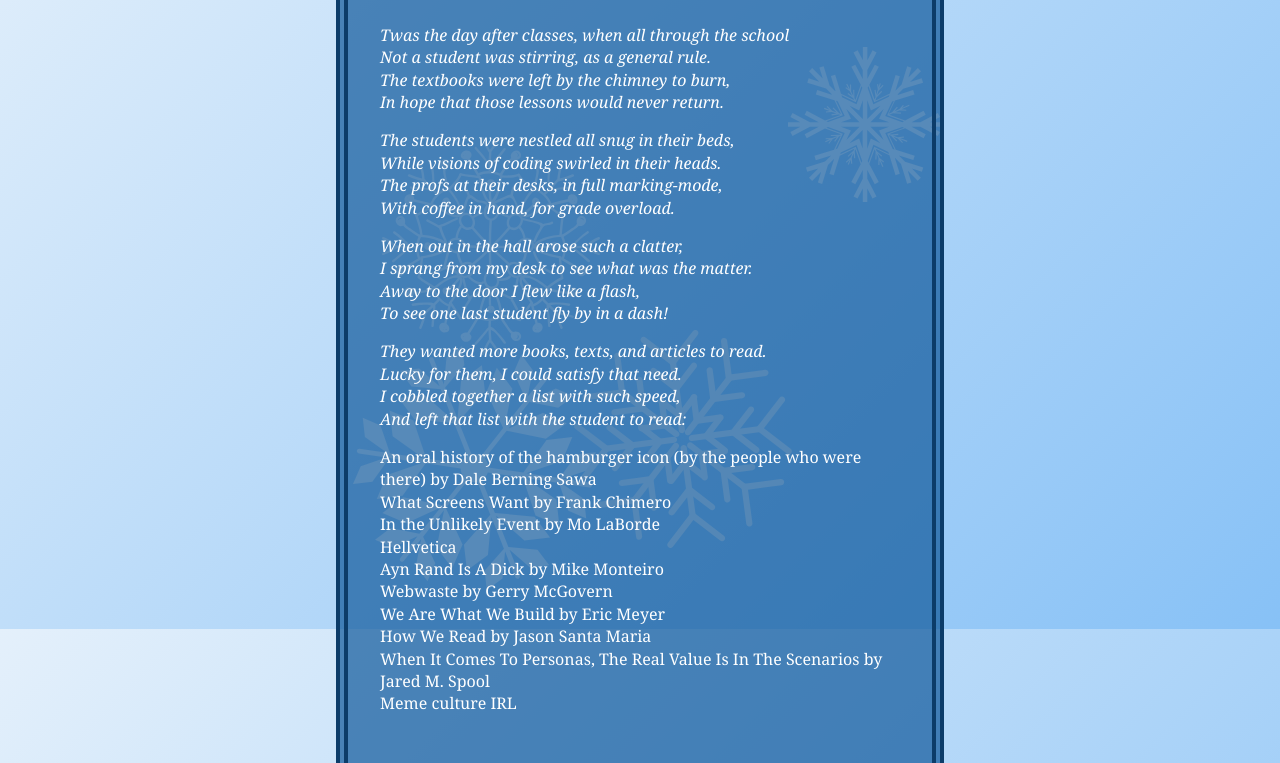
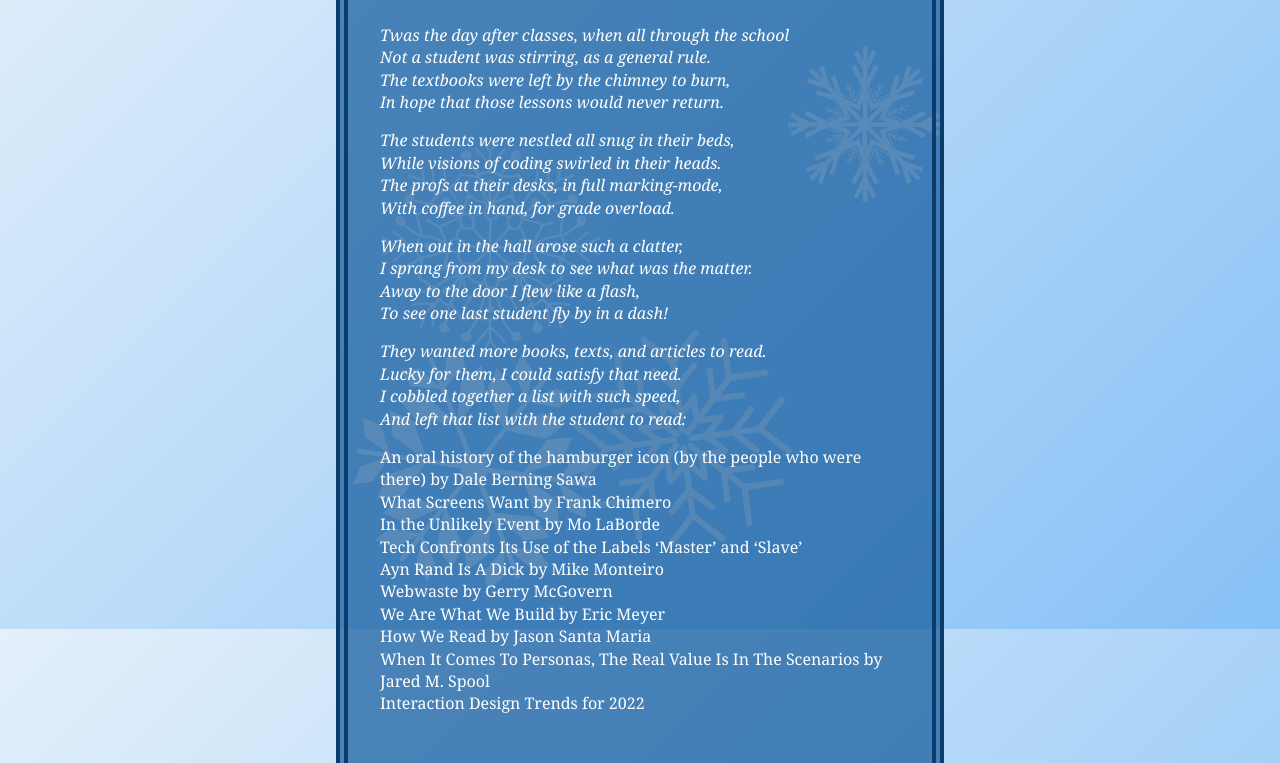
Before and after one commit to ryanwprice/holiday-reading, a plain HTML site: page index.html in a window 1280 px wide. Shown: the part 171-934 px from the top of the page. Drawn offline with Linux system fonts and the light colour scheme.

Commit message:
Update index.html

```diff
--- a/index.html
+++ b/index.html
@@ -37,13 +37,13 @@
 			<li><a href="https://www.invisionapp.com/inside-design/an-oral-history-of-the-hamburger-icon-from-the-people-who-were-there/">An oral history of the hamburger icon (by the people who were there)</a> by Dale Berning Sawa</li>
 			<li><a href="https://frankchimero.com/blog/2013/what-screens-want/">What Screens Want</a> by Frank Chimero</li>
 			<li><a href="https://99percentinvisible.org/episode/in-the-unlikely-event/">In the Unlikely Event</a> by Mo LaBorde</li>
-			<li><a href="https://hellveticafont.com/">Hellvetica</a></li>
+			<li><a href="https://www.wired.com/story/tech-confronts-use-labels-master-slave/">Tech Confronts Its Use of the Labels ‘Master’ and ‘Slave’</a></li>
 			<li><a href="https://www.ruinedby.design/sample-chapter">Ayn Rand Is A Dick</a> by Mike Monteiro</li>
 			<li><a href="https://alistapart.com/article/webwaste/">Webwaste</a> by Gerry McGovern</li>
 			<li><a href="https://alwaysreadthemanual.com/read/issues/5/eric-meyer/article.html">We Are What We Build</a> by Eric Meyer</li>
 			<li><a href="http://alistapart.com/article/how-we-read">How We Read</a> by Jason Santa Maria</li>
 			<li><a href="https://medium.com/user-interface-22/when-it-comes-to-personas-the-real-value-is-in-the-scenarios-4405722dd55c">When It Comes To Personas, The Real Value Is In The Scenarios</a> by Jared M. Spool</li>
-			<li><a href="https://www.youtube.com/watch?v=dQw4w9WgXcQ">Meme culture IRL</a></li>
+			<li><a href="https://www.youtube.com/watch?v=dQw4w9WgXcQ">Interaction Design Trends for 2022</a></li>
 		</ul>
 	</div>
 
```
